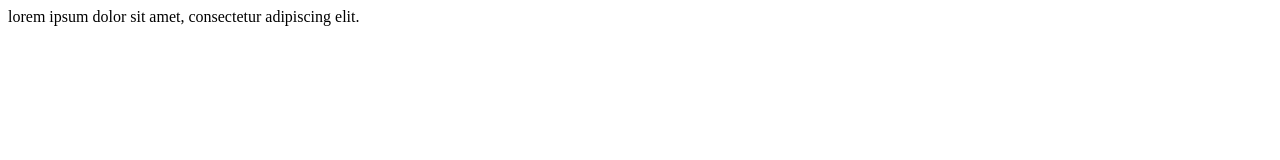
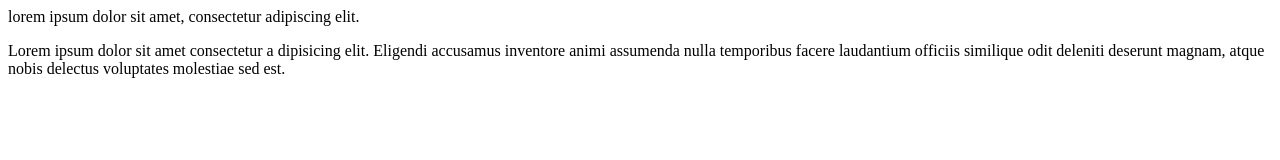
Before and after one commit to niksyaduvanshi/learn-git, a plain HTML site: page index.html in a window 1280 px wide. Drawn offline with Linux system fonts and the light colour scheme.

Commit message:
added para in index.html

```diff
--- a/index.html
+++ b/index.html
@@ -6,7 +6,13 @@
     <title>Git Websit</title>
 </head>
 <body>
-    lorem ipsum dolor sit amet, consectetur adipiscing elit.
+    <h>lorem ipsum dolor sit amet, consectetur adipiscing elit.</h>
+    <p>
+        Lorem ipsum dolor sit amet consectetur a
+        dipisicing elit. Eligendi accusamus inventore animi assumenda nulla
+        temporibus facere laudantium officiis similique odit deleniti
+        deserunt magnam, atque nobis delectus voluptates molestiae sed est.
+    </p>
 
 </body>
 </html>
```
